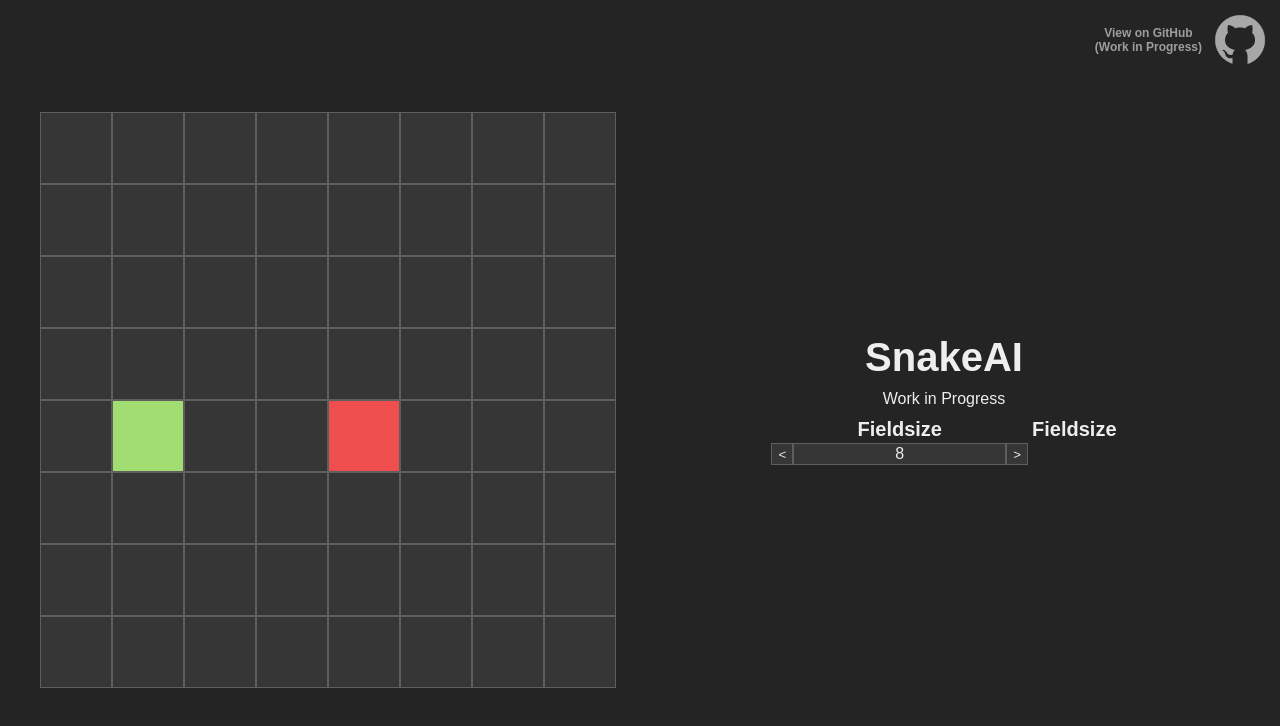
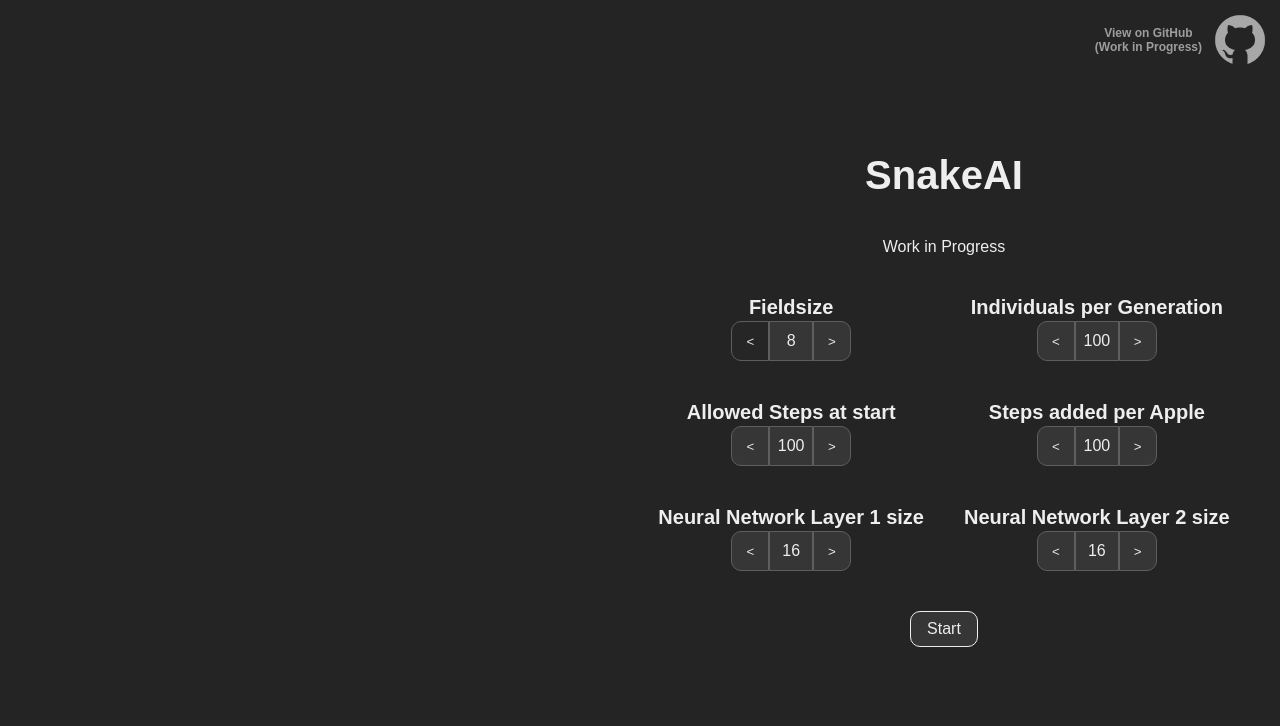
Before and after one commit to wachtern/snakeai, a React (Vite) app: page / in a window 1280 px wide. Shown: the top 726 px of the page. Built offline with nearby package versions, Linux system fonts and the light colour scheme.

Commit message:
feat(015): add settings screen

```diff
--- a/src/components/AnalyticsArea.tsx
+++ b/src/components/AnalyticsArea.tsx
@@ -97,7 +97,7 @@ const Container = styled.div`
   flex-direction: column;
   justify-content: center;
   align-items: center;
-  gap: 10px;
+  gap: min(5vh, 5vw);
 
   @media (min-aspect-ratio: 1/1) {
     flex-basis: calc(90vw - 70vh);
@@ -115,7 +115,7 @@ const Analytics = styled.div`
   display: flex;
   justify-content: center;
   align-items: start;
-  gap: min(0.5vw, 0.5vh);
+  gap: min(5vw, 5vh);
 `;
 
 const TextWrapper = styled.div`
--- /dev/null
+++ b/src/components/Button.tsx
@@ -0,0 +1,27 @@
+import styled from "styled-components";
+
+interface Props {
+  text: string;
+  className?: string;
+  onClick: () => void;
+}
+
+const Button = ({ text, className, onClick }: Props) => {
+  return (
+    <Container onClick={onClick} className={className}>
+      {text}
+    </Container>
+  );
+};
+
+export default Button;
+
+const Container = styled.button`
+  ${({ theme }) => theme.fontStyles.text};
+  background: ${({ theme }) => theme.colors.general.inputBackground};
+  border: 1px solid ${({ theme }) => theme.colors.general.white};
+  color: ${({ theme }) => theme.colors.general.white};
+  border-radius: 10px;
+  padding: min(1vw, 1vh) min(2vw, 2vh);
+  cursor: pointer;
+`;
--- a/src/components/InputNumber.tsx
+++ b/src/components/InputNumber.tsx
@@ -5,6 +5,10 @@ interface Props {
   defaultValue: number;
   min?: number;
   max?: number;
+}
+
+interface ButtonProps {
+  isDisabled: boolean;
 }
 
 const InputNumber = ({ defaultValue, min, max }: Props) => {
@@ -52,15 +56,30 @@ const InputNumber = ({ defaultValue, min, max }: Props) => {
     }
   }
 
+  const isDecrementDisabled = min !== undefined && value <= min;
+  const isIncrementDisabled = max !== undefined && value >= max;
+
   return (
     <Container>
-      <Button onClick={() => changeValue(-1)}>{`<`}</Button>
+      <Button
+        onClick={() => changeValue(-1)}
+        disabled={isDecrementDisabled}
+        isDisabled={isDecrementDisabled}
+      >
+        {`<`}
+      </Button>
       <Input
         value={inputValue}
         onChange={handleInputChange}
         onBlur={handleInputBlur}
       />
-      <Button onClick={() => changeValue(1)}>{`>`}</Button>
+      <Button
+        onClick={() => changeValue(1)}
+        disabled={isIncrementDisabled}
+        isDisabled={isIncrementDisabled}
+      >
+        {`>`}
+      </Button>
     </Container>
   );
 };
@@ -69,18 +88,37 @@ export default InputNumber;
 
 const Container = styled.div`
   display: flex;
+  width: min(15vw, 15vh);
+  height: min(5vw, 5vh);
+
+  :nth-child(1) {
+    border-radius: 10px 0 0 10px;
+  }
+
+  :nth-child(3) {
+    border-radius: 0 10px 10px 0;
+  }
 `;
 
-const Button = styled.button`
-  background: ${({ theme }) => theme.colors.general.inputBackground};
+const Button = styled.button<ButtonProps>`
+  background: ${({ theme, isDisabled }) =>
+    isDisabled
+      ? theme.colors.general.inputDisabled
+      : theme.colors.general.inputBackground};
   border: 1px solid ${({ theme }) => theme.colors.general.inputBorder};
   color: ${({ theme }) => theme.colors.general.white};
-  cursor: pointer;
+  cursor: ${({ isDisabled }) => (isDisabled ? "not-allowed" : "pointer")};
+  width: ${(1 / 3) * 100}%;
+
+  &:disabled {
+    pointer-events: none;
+  }
 `;
 
 const Input = styled.input`
   ${({ theme }) => theme.fontStyles.text};
   display: flex;
+  width: ${(1 / 3) * 100}%;
   justify-content: center;
   align-items: center;
   text-align: center;
--- a/src/components/SettingsArea.tsx
+++ b/src/components/SettingsArea.tsx
@@ -1,9 +1,11 @@
 import styled from "styled-components";
 import InputNumber from "./InputNumber";
 import useBoundStore from "../stores/BoundStore";
+import Button from "./Button";
 
 const SettingsArea = () => {
   const fieldSize = useBoundStore((state) => state.fieldSize);
+  const setScreen = useBoundStore((state) => state.setScreen);
 
   return (
     <Container>
@@ -14,15 +16,33 @@ const SettingsArea = () => {
         <Column>
           <TextWrapper>
             <SubTitle>Fieldsize</SubTitle>
-            <InputNumber defaultValue={fieldSize} min={8} max={16} />
+            <InputNumber defaultValue={fieldSize} min={8} max={32} />
+          </TextWrapper>
+          <TextWrapper>
+            <SubTitle>Allowed Steps at start</SubTitle>
+            <InputNumber defaultValue={100} min={10} max={999} />
+          </TextWrapper>
+          <TextWrapper>
+            <SubTitle>Neural Network Layer 1 size</SubTitle>
+            <InputNumber defaultValue={16} min={5} max={99} />
           </TextWrapper>
         </Column>
         <Column>
           <TextWrapper>
-            <SubTitle>Fieldsize</SubTitle>
+            <SubTitle>Individuals per Generation</SubTitle>
+            <InputNumber defaultValue={100} min={5} max={999} />
+          </TextWrapper>
+          <TextWrapper>
+            <SubTitle>Steps added per Apple</SubTitle>
+            <InputNumber defaultValue={100} min={5} max={999} />
+          </TextWrapper>
+          <TextWrapper>
+            <SubTitle>Neural Network Layer 2 size</SubTitle>
+            <InputNumber defaultValue={16} min={5} max={99} />
           </TextWrapper>
         </Column>
       </Settings>
+      <Button text={"Start"} onClick={() => setScreen(true)} />
     </Container>
   );
 };
@@ -36,7 +56,7 @@ const Container = styled.div`
   flex-direction: column;
   justify-content: center;
   align-items: center;
-  gap: 10px;
+  gap: min(5vh, 5vw);
 
   @media (min-aspect-ratio: 1/1) {
     flex-basis: calc(90vw - 70vh);
@@ -54,7 +74,7 @@ const Settings = styled.div`
   display: flex;
   justify-content: center;
   align-items: start;
-  gap: min(0.5vw, 0.5vh);
+  gap: min(5vw, 5vh);
 `;
 
 const TextWrapper = styled.div`
--- a/src/providers/theme.tsx
+++ b/src/providers/theme.tsx
@@ -5,6 +5,7 @@ export const theme = {
       white: "#EEEEEE",
       background: "#242424",
       inputBackground: "#363636",
+      inputDisabled: "#262626",
       inputBorder: "#5e5e5e",
     },
     game: {
--- a/src/stores/SettingsSlice.tsx
+++ b/src/stores/SettingsSlice.tsx
@@ -3,11 +3,15 @@ import { StateCreator } from "zustand";
 export interface SettingsSlice {
   fieldSize: number;
   setFieldSize: (size: number) => void;
+  screen: boolean;
+  setScreen: (newScreen: boolean) => void;
 }
 
 const createSettingsSlice: StateCreator<SettingsSlice> = (set) => ({
   fieldSize: 8,
   setFieldSize: (size) => set({ fieldSize: size }),
+  screen: false,
+  setScreen: (newScreen) => set({ screen: newScreen }),
 });
 
 export default createSettingsSlice;
--- a/src/views/Playfield.tsx
+++ b/src/views/Playfield.tsx
@@ -3,11 +3,10 @@ import GameField from "../components/GameField";
 import useBoundStore from "../stores/BoundStore";
 import AnalyticsArea from "../components/AnalyticsArea";
 import gitHubLogo from "../assets/logos/github.png";
-import { useState } from "react";
 import SettingsArea from "../components/SettingsArea";
 
 const Playfield = () => {
-  const [screen, setScreen] = useState<boolean>(false);
+  const screen = useBoundStore((state) => state.screen);
 
   const fieldSize = useBoundStore((state) => state.fieldSize);
 
@@ -18,7 +17,10 @@ const Playfield = () => {
         View on GitHub <br /> (Work in Progress)
         <GitHub src={gitHubLogo} />
       </GitHubWrapper>
-      <GameField fieldSize={fieldSize >= 5 ? fieldSize : 4} />
+      <CustomGameField
+        fieldSize={fieldSize >= 5 ? fieldSize : 4}
+        screen={screen}
+      />
       {screen ? <AnalyticsArea /> : <SettingsArea />}
     </Container>
   );
@@ -77,3 +79,7 @@ const GitHub = styled.img`
   width: min(7.5vw, 7.5vh);
   height: min(7.5vw, 7.5vh);
 `;
+
+const CustomGameField = styled(GameField)<{ screen: boolean }>`
+  ${({ screen }) => (screen === false ? `opacity: 0;` : `opacity: 100%;`)}
+`;
```
